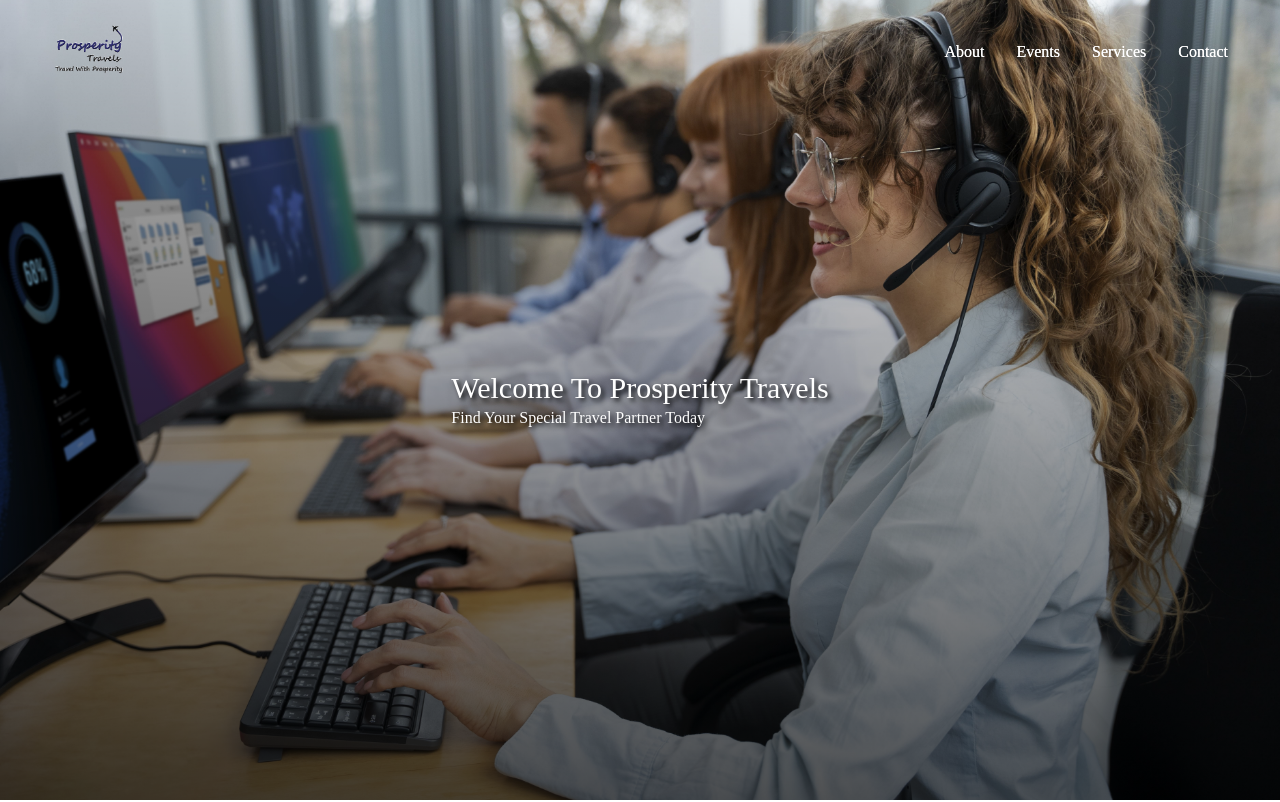
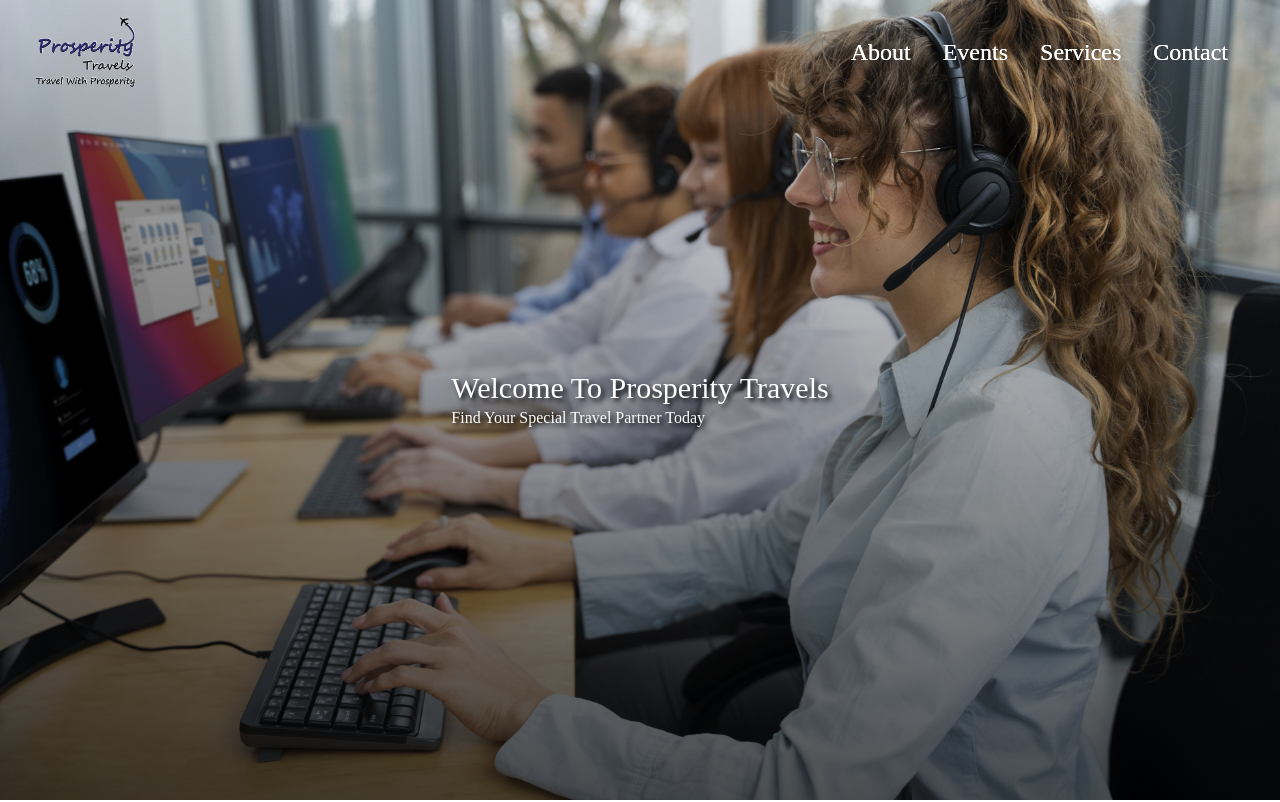
Before and after one commit to Ayushguptaa22/prosperity-travels, a Next.js app in the folder prosperiy/myfiles/: page / in a window 1280 px wide. Shown: the top 802 px of the page. Built offline with nearby package versions, Linux system fonts and the light colour scheme.

Commit message:
headerChanges

```diff
--- a/prosperiy/myfiles/components/navbar.js
+++ b/prosperiy/myfiles/components/navbar.js
@@ -16,7 +16,7 @@ const Navbar = () => {
         setTextColor("#000000");
       } else {
         setColor("transparent");
-        setTextColor("#ffffff");
+        setTextColor("white");
       }
     };
     window.addEventListener("scroll", changeColor);
--- a/prosperiy/myfiles/styles/globals.css
+++ b/prosperiy/myfiles/styles/globals.css
@@ -8,6 +8,10 @@ body {
   font-family: "Arvo", serif;
   font-weight: 400;
   overflow-x: hidden;
+}
+
+html {
+  scroll-behavior: smooth;
 }
 
 .mid_content {
@@ -126,15 +130,23 @@ p.italic {
 .ease-in {
   transition-timing-function: cubic-bezier(0.4, 0, 1, 1);
 }
-
+li.p-4 {
+  font-size: 24px;
+}
 .container2 {
   position: relative;
   width: 100%;
   display: flex;
   align-items: center;
   justify-content: center;
+  height: 300px;
 }
-
+.list-item li {
+  font-size: 17px;
+}
+.list-item h4 {
+  font-size: 20px;
+}
 .container2 .card {
   position: relative;
   max-width: 300px;
```
Also changed, not shown: prosperiy/myfiles/public/img/logo.png.
